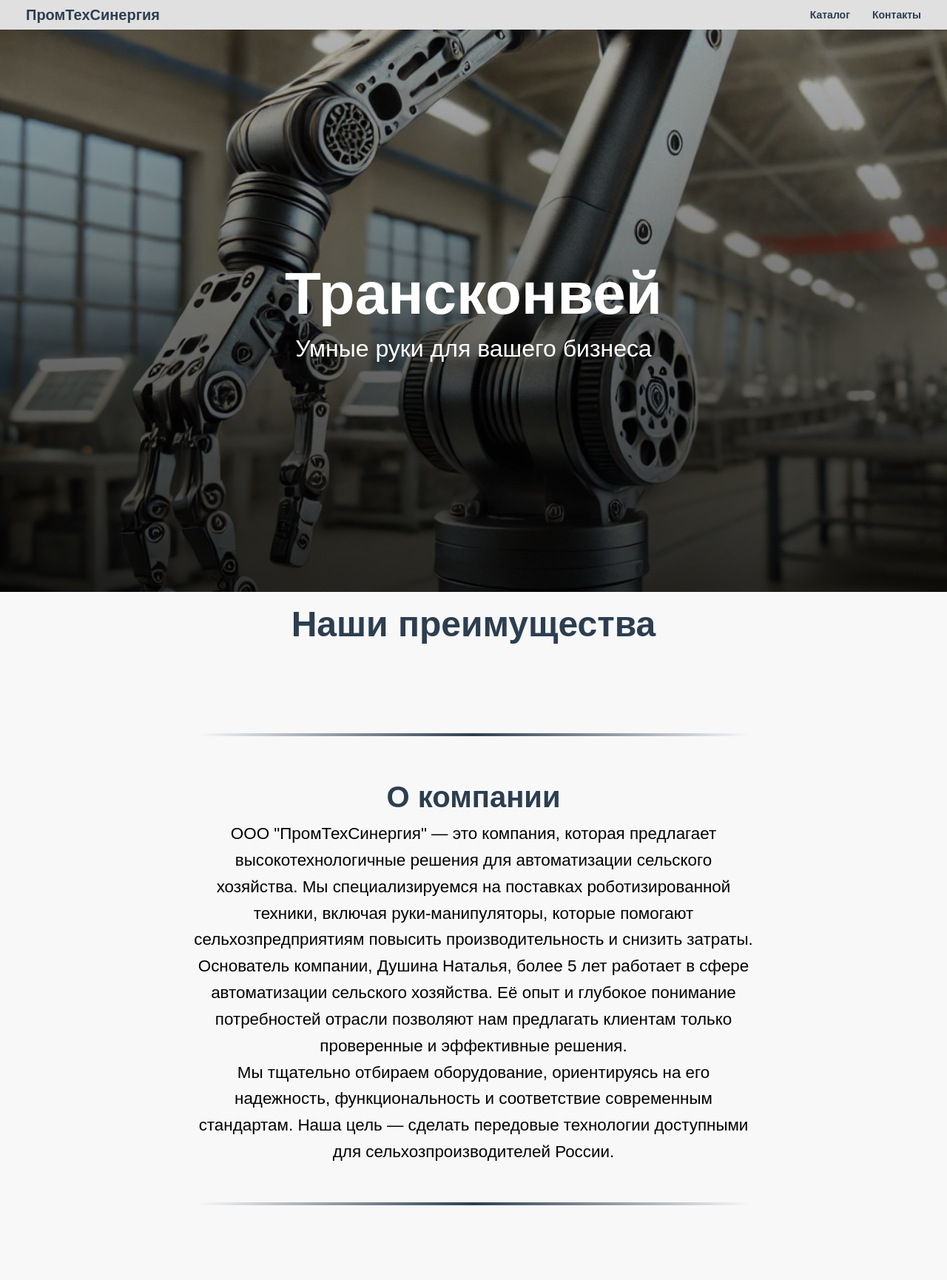
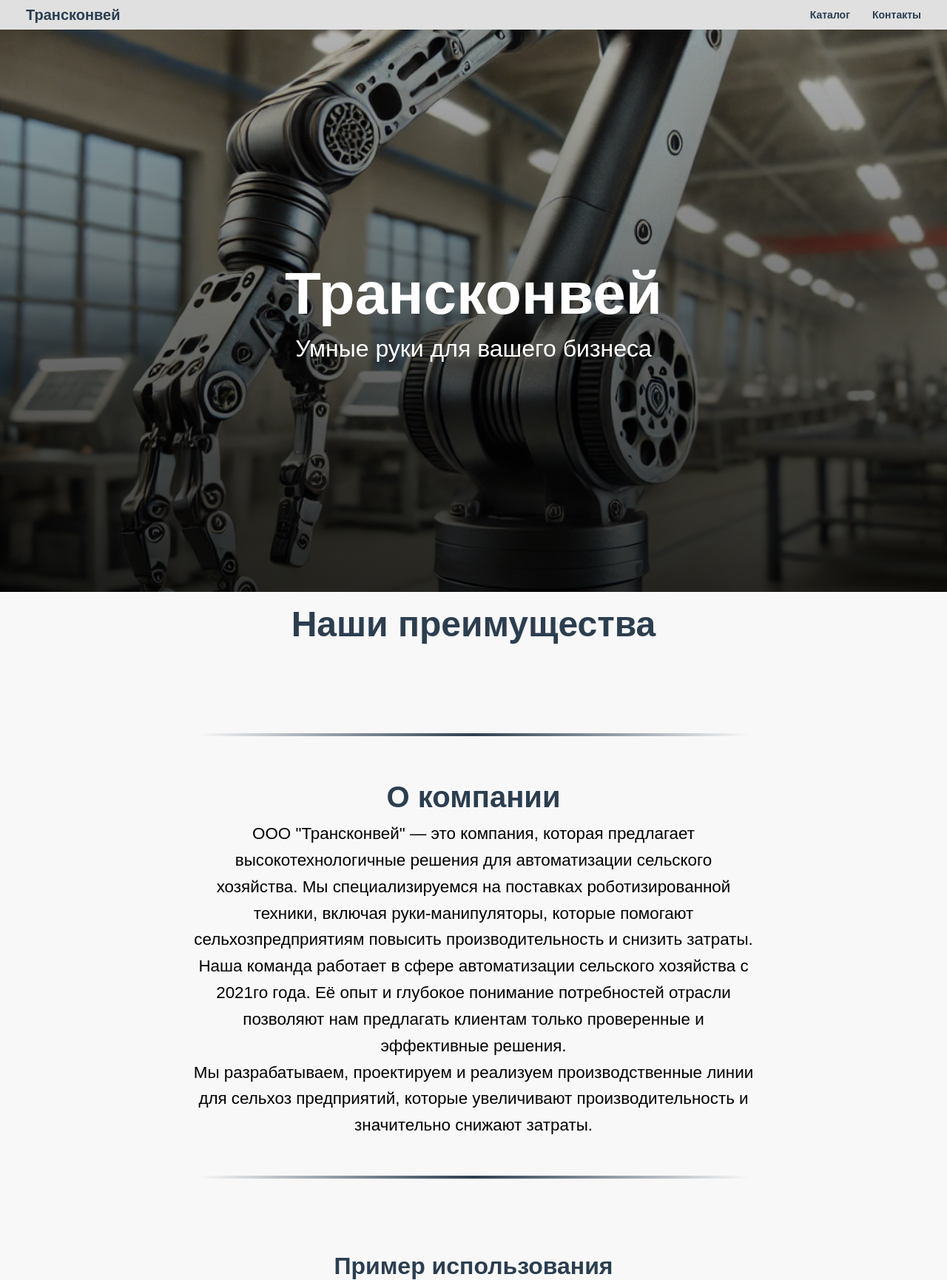
Before and after one commit to egorbezdomniy/agro, a Django app: page / in a window 1280 px wide. Shown: the top 1730 px of the page at 74% size. Run offline with Django 5.2, Linux system fonts and the light colour scheme; data that the repository does not hold is empty.

Commit message:
14.04.2025

```diff
--- a/main/templates/components/about_us.html
+++ b/main/templates/components/about_us.html
@@ -5,18 +5,16 @@
     <p class="hidden centered-text " style="font-size: 2.5rem;">О компании</p>
 </div>
         <p>
-            ООО "ПромТехСинергия" — это компания, которая предлагает высокотехнологичные решения для автоматизации сельского хозяйства.
+            ООО "Трансконвей" — это компания, которая предлагает высокотехнологичные решения для автоматизации сельского хозяйства.
             Мы специализируемся на поставках роботизированной техники, включая руки-манипуляторы, которые помогают сельхозпредприятиям
             повысить производительность и снизить затраты.
         </p>
         <p>
-            Основатель компании, Душина Наталья, более 5 лет работает в сфере автоматизации сельского хозяйства. Eё опыт и глубокое
+            Наша команда работает в сфере автоматизации сельского хозяйства с 2021го года. Eё опыт и глубокое
             понимание потребностей отрасли позволяют нам предлагать клиентам только проверенные и эффективные решения.
         </p>
         <p>
-            Мы тщательно отбираем оборудование, ориентируясь на его надежность, функциональность и соответствие современным стандартам.
-            Наша цель — сделать передовые технологии доступными для сельхозпроизводителей России.
-        </p>
+            Мы разрабатываем, проектируем и реализуем производственные линии для сельхоз предприятий, которые увеличивают производительность и значительно снижают затраты.      </p>
     </div>
     <hr class="custom-hr">
 
--- a/main/templates/components/footer.html
+++ b/main/templates/components/footer.html
@@ -1,7 +1,6 @@
 <footer style="background-color: #2c3e50; color: #ecf0f1; padding: 20px 0; text-align: center; font-family: Arial, sans-serif;">
   <div style="margin-bottom: 10px;">
-    <p style="margin: 5px 0; font-size: 28px;">ООО «ПромТехСинергия»</p>
-    <div style="margin: 10px;"><a href="tel:00000000000" style="color: #1abc9c; text-decoration: none;">00000000000</a></div>
+    <p style="margin: 5px 0; font-size: 28px;">ООО «Трансконвей»</p>
     <div style="margin: 10px;"><a href="tel:00000000000" style="color: #1abc9c; text-decoration: none;">00000000000</a></div>
     <div style="margin: 10px;"><a href="tel:00000000000" style="color: #1abc9c; text-decoration: none;">00000000000</a></div>
   </div>
--- a/main/templates/components/navbar.html
+++ b/main/templates/components/navbar.html
@@ -4,7 +4,7 @@
 <header class="navbar-container">
     <div class="navbar-left">
         <a href="{% url 'index' %}" class="nav-link">
-            <span class="navbar-item" id="logo">ПромТехСинергия</span>
+            <span class="navbar-item" id="logo">Трансконвей</span>
         </a>
     </div>
     <button class="menu-toggle" aria-label="Toggle menu">
```
